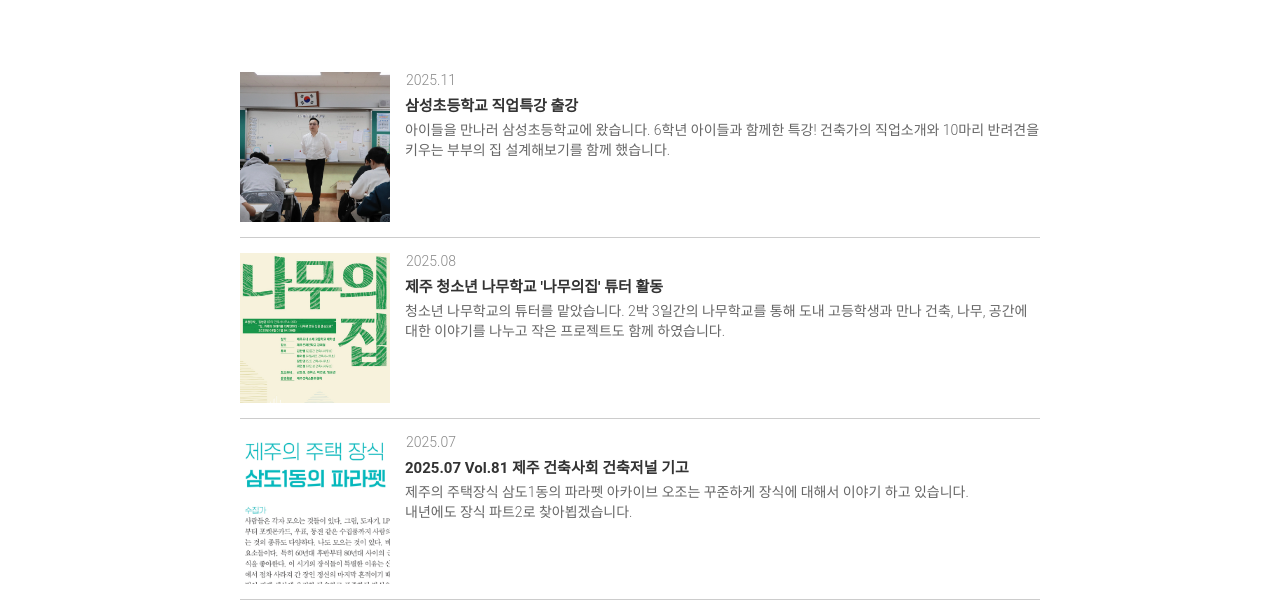
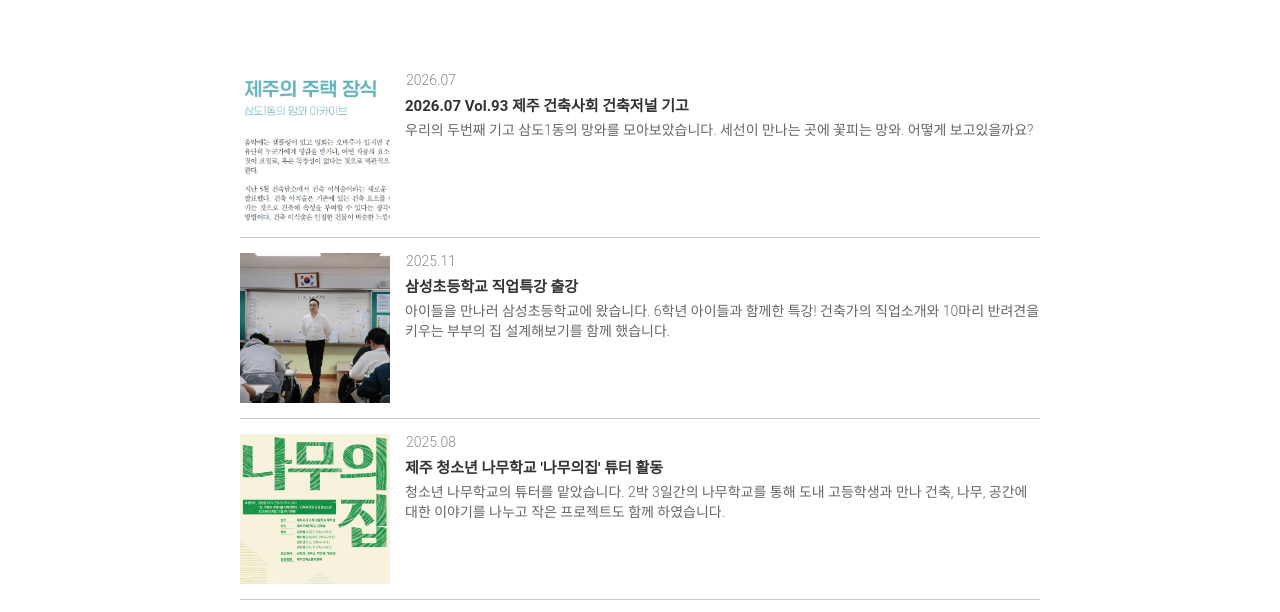
Before and after one commit to hankwon4557/hankwon4557.github.io, a plain HTML site: page news.html in a window 1280 px wide. Shown: the part 163-775 px from the top of the page. Drawn offline with Linux system fonts and the light colour scheme; a web font is replaced by a local one.

Commit message:
26.10.07.

```diff
--- a/news.html
+++ b/news.html
@@ -35,6 +35,13 @@
     <script>
         // 실제 뉴스 데이터
         const newsData = [
+                        {
+                date: "2026.07",
+                title: "2026.07 Vol.93 제주 건축사회 건축저널 기고",
+                content: "우리의 두번째 기고 삼도1동의 망와를 모아보았습니다. 세선이 만나는 곳에 꽃피는 망와. 어떻게 보고있을까요?",
+                image: "assets/image/news/2026.07.webp", // 폴더 구조에 맞춘 경로
+                url: "https://blog.naver.com/ojo_architects/224434531186"
+            },
             {
                 date: "2025.11",
                 title: "삼성초등학교 직업특강 출강",
```
Also changed, not shown: assets/image/news/2026.07.webp (added).
